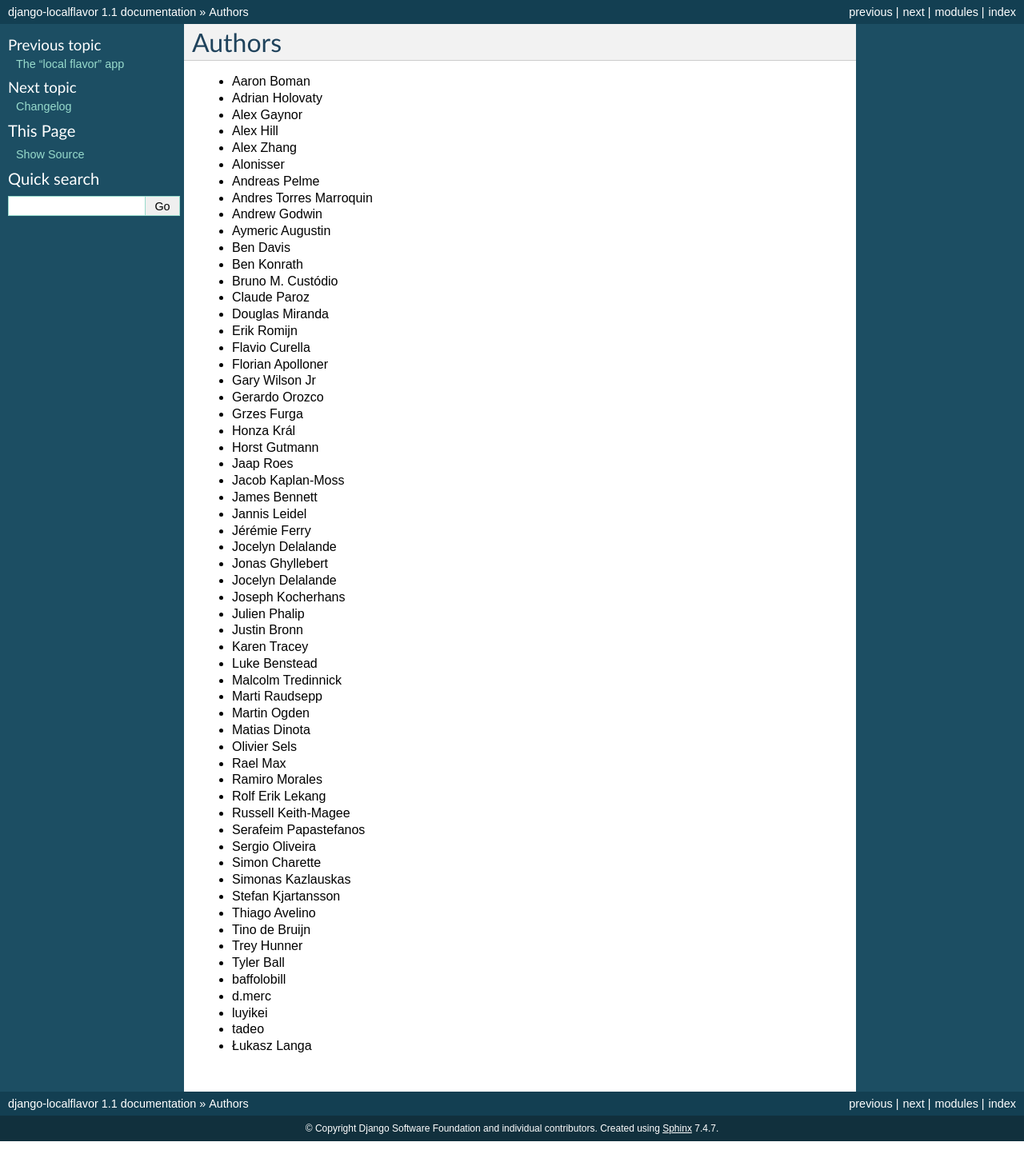
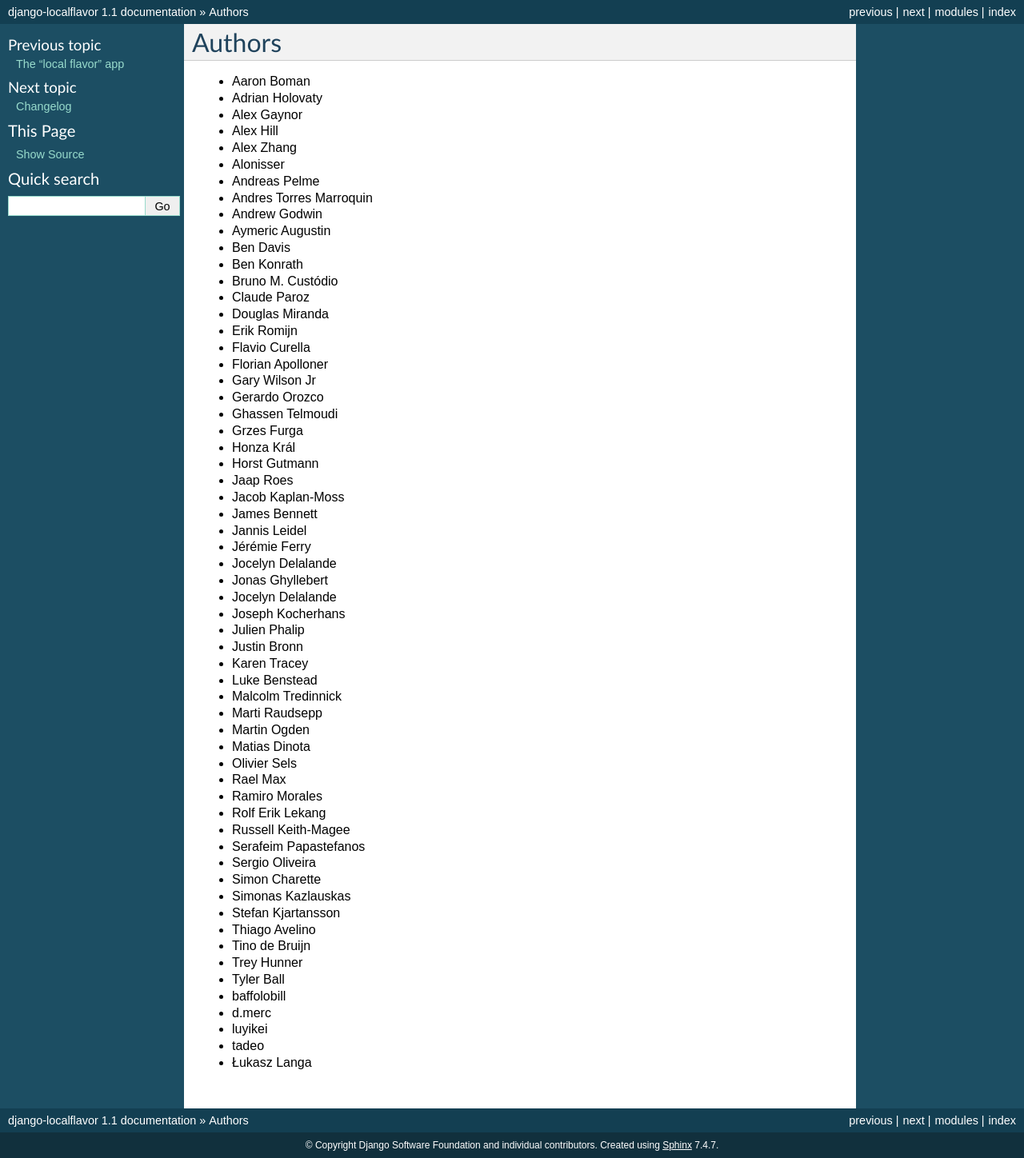
Before and after one commit to django/django-localflavor, a Sphinx documentation site: the page built from docs/authors.rst, in a window 1280 px wide. Shown: the whole page at 80% size. Built offline with Sphinx 7.4.7, drawn with Linux system fonts in a browser that asks for light colours; before the commit the page ends 1427 px from its top, so only the background shows below that.

```diff
--- a/docs/authors.rst
+++ b/docs/authors.rst
@@ -21,6 +21,7 @@ Authors
 * Florian Apolloner
 * Gary Wilson Jr
 * Gerardo Orozco
+* Ghassen Telmoudi
 * Grzes Furga
 * Honza Král
 * Horst Gutmann
--- a/docs/index.rst
+++ b/docs/index.rst
@@ -71,6 +71,7 @@ validate Finnish social security numbers.
    * :doc:`localflavor/se`
    * :doc:`localflavor/si`
    * :doc:`localflavor/sk`
+   * :doc:`localflavor/tn`
    * :doc:`localflavor/tr`
    * :doc:`localflavor/us`
    * :doc:`localflavor/uy`
```
